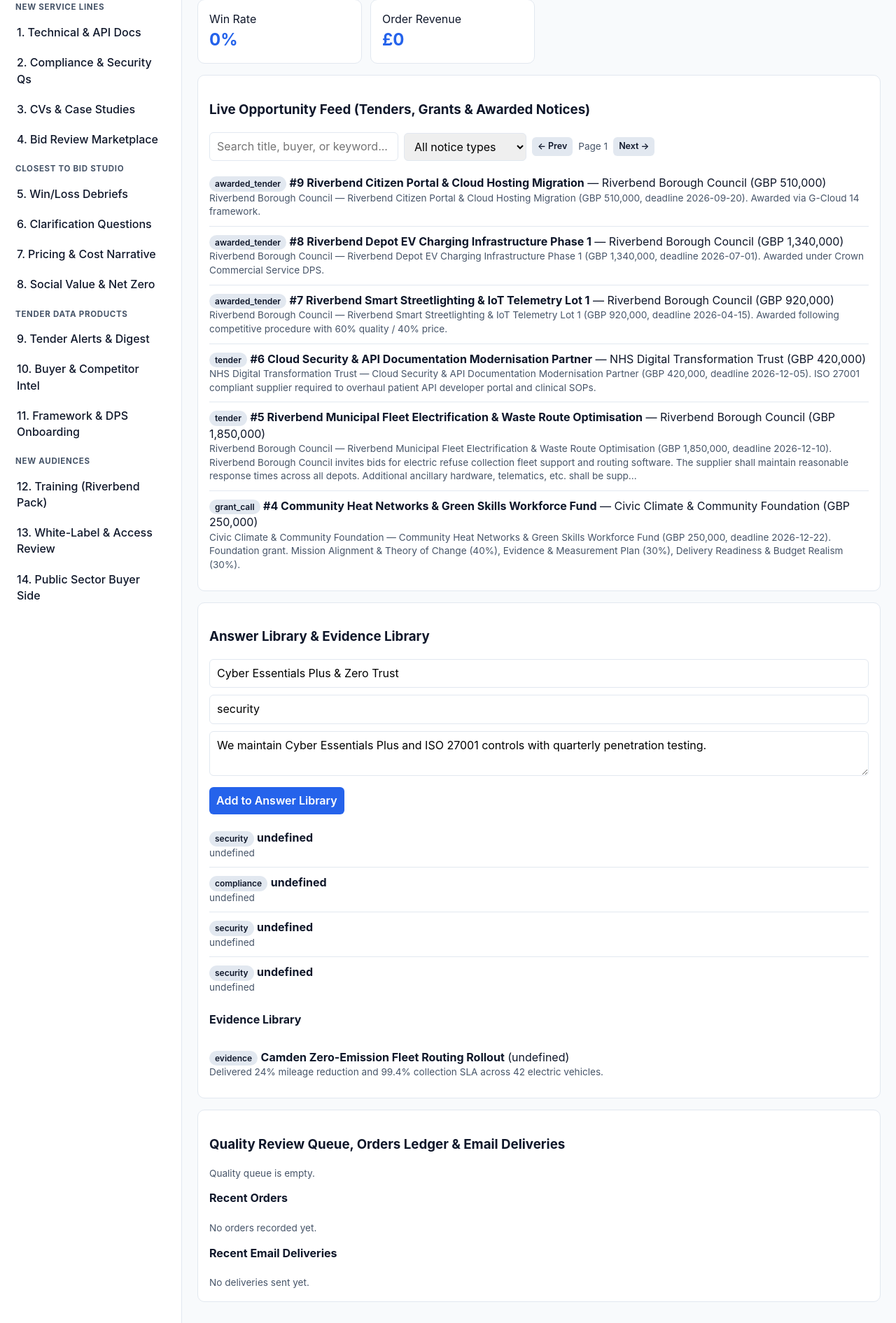
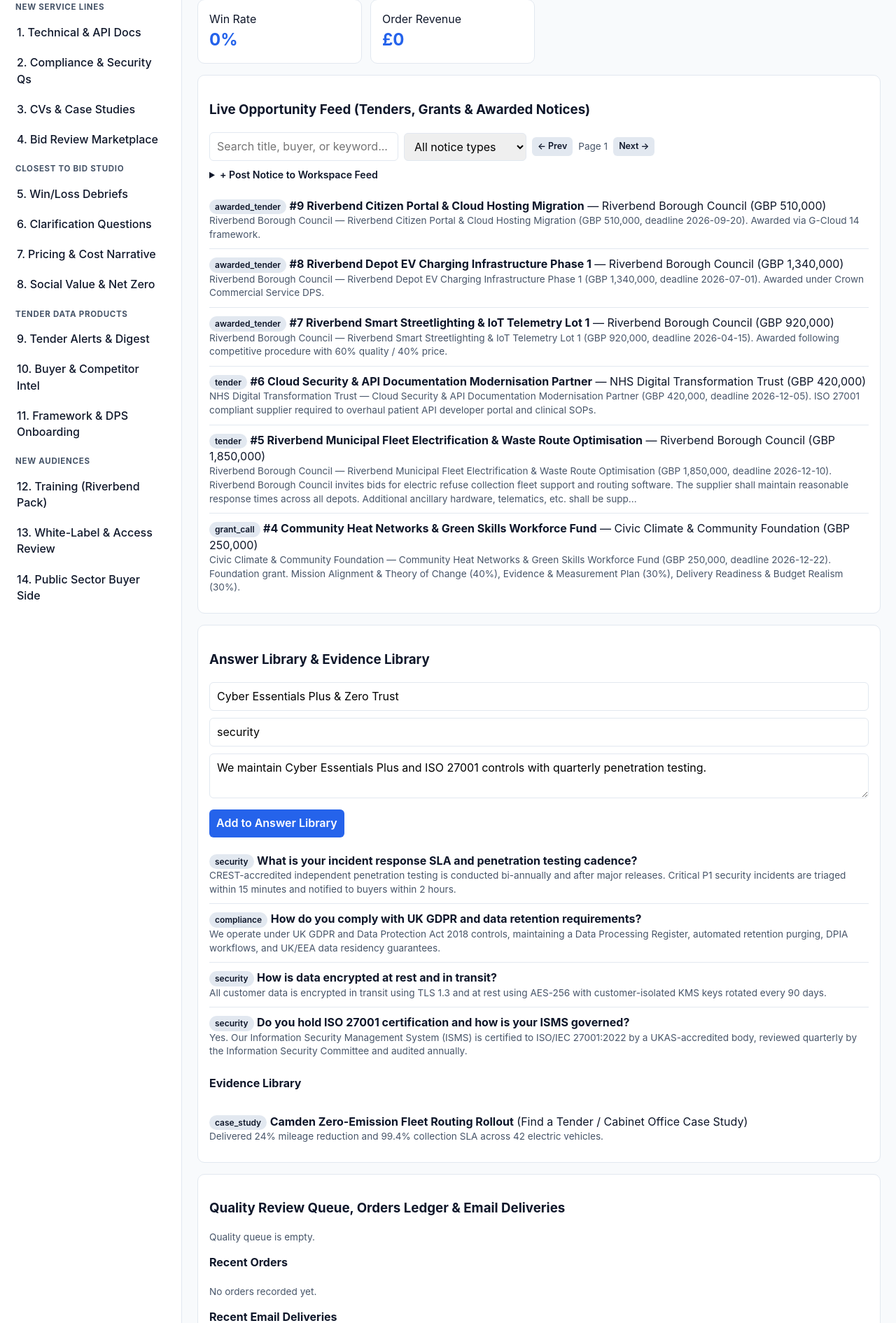
Before and after one commit to donnaheff/tenders_writing, a FastAPI app: page / in a window 1280 px wide. Shown: the part 217-2108 px from the top of the page at 70% size. Run offline with FastAPI, Linux system fonts and the light colour scheme; data comes from the database, SQL or seed files in the repository; data that the repository does not hold is empty.

Commit message:
Add IntegrityError 400 handler, fix Answer/Evidence UI fields, add Post Notice form, and enforce FK pragmas in test fixture
Co-authored-by: arena-agent <297053741+arena-agent@users.noreply.github.com>

```diff
--- a/src/bid_studio/main.py
+++ b/src/bid_studio/main.py
@@ -2,8 +2,9 @@ from contextlib import asynccontextmanager
 from pathlib import Path
 
 from fastapi import Depends, FastAPI, Request
-from fastapi.responses import HTMLResponse
+from fastapi.responses import HTMLResponse, JSONResponse
 from fastapi.templating import Jinja2Templates
+from sqlalchemy.exc import IntegrityError
 from sqlalchemy.orm import Session
 
 from bid_studio.config import settings
@@ -40,6 +41,13 @@ def create_app() -> FastAPI:
         lifespan=lifespan,
     )
 
+    @app.exception_handler(IntegrityError)
+    def handle_integrity_error(_request: Request, _exc: IntegrityError) -> JSONResponse:
+        return JSONResponse(
+            status_code=400,
+            content={"detail": "Invalid reference or duplicate constraint violation."},
+        )
+
     app.include_router(core.router)
     app.include_router(grants.router)
     app.include_router(services_line.router)
--- a/src/bid_studio/templates/index.html
+++ b/src/bid_studio/templates/index.html
@@ -207,6 +207,21 @@
             <span class="muted" id="noticePageLabel">Page 1</span>
             <button class="small secondary" onclick="nextNoticePage()">Next &rarr;</button>
           </div>
+          <details style="margin-bottom:12px;">
+            <summary style="cursor:pointer; font-weight:600; font-size:0.88rem;">+ Post Notice to Workspace Feed</summary>
+            <div class="form-grid" style="margin-top:8px;">
+              <select id="newNoticeType">
+                <option value="tender">Open Tender</option>
+                <option value="grant_call">Grant Call</option>
+                <option value="awarded_tender">Awarded Tender</option>
+              </select>
+              <input id="newNoticeTitle" placeholder="Notice Title" value="Municipal Zero-Emission Bus Charging Network" />
+              <input id="newNoticeBuyer" placeholder="Buyer or Funder" value="Riverbend Borough Council" />
+              <input id="newNoticeSector" placeholder="Sector" value="CleanTech & Transport" />
+              <input id="newNoticeValue" type="number" placeholder="Contract / Grant Value" value="420000" />
+              <button onclick="createFeedNotice()">Publish Notice</button>
+            </div>
+          </details>
           <div id="feedList">Loading...</div>
         </div>
         <div class="card">
@@ -571,12 +586,12 @@ What is your incident response SLA?</textarea>
       </div>`).join("") || `<div class="muted">No matching notices on this page.</div>`;
 
       document.getElementById("answerLibraryList").innerHTML = answers.slice(0, 5).map(a => `<div class="row-item">
-        <span class="badge">${a.category}</span> <strong>${a.title}</strong>
-        <div class="muted">${a.content}</div>
+        <span class="badge">${a.category}</span> <strong>${a.question_pattern}</strong>
+        <div class="muted">${a.answer_text}</div>
       </div>`).join("") || `<div class="muted">No answer library items in this workspace.</div>`;
 
       document.getElementById("evidenceLibraryList").innerHTML = evidence.slice(0, 5).map(e => `<div class="row-item">
-        <span class="badge">${e.metric_highlight || "evidence"}</span> <strong>${e.title}</strong> (${e.client_name})
+        <span class="badge">${e.evidence_type}</span> <strong>${e.title}</strong> (${e.buyer_format})
         <div class="muted">${e.summary}</div>
       </div>`).join("") || `<div class="muted">No evidence items in this workspace.</div>`;
 
@@ -693,11 +708,24 @@ What is your incident response SLA?</textarea>
     async function addAnswerItem() {
       await api("/api/v1/answer-library", "POST", {
         workspace_id: currentWsId,
-        title: document.getElementById("alTitle").value,
+        question_pattern: document.getElementById("alTitle").value,
         category: document.getElementById("alCategory").value,
-        content: document.getElementById("alContent").value,
+        answer_text: document.getElementById("alContent").value,
         tags: [document.getElementById("alCategory").value]
       });
+      refreshAll();
+    }
+
+    async function createFeedNotice() {
+      await api("/api/v1/notices", "POST", {
+        workspace_id: currentWsId,
+        notice_type: document.getElementById("newNoticeType").value,
+        title: document.getElementById("newNoticeTitle").value,
+        funder_or_buyer: document.getElementById("newNoticeBuyer").value,
+        sector: document.getElementById("newNoticeSector").value,
+        contract_value: Number(document.getElementById("newNoticeValue").value || 0)
+      });
+      noticeOffset = 0;
       refreshAll();
     }
 
```
Also changed, not shown: tests/conftest.py (+2 -3 lines), tests/test_core_and_whitelabel.py (+15 -0 lines).
